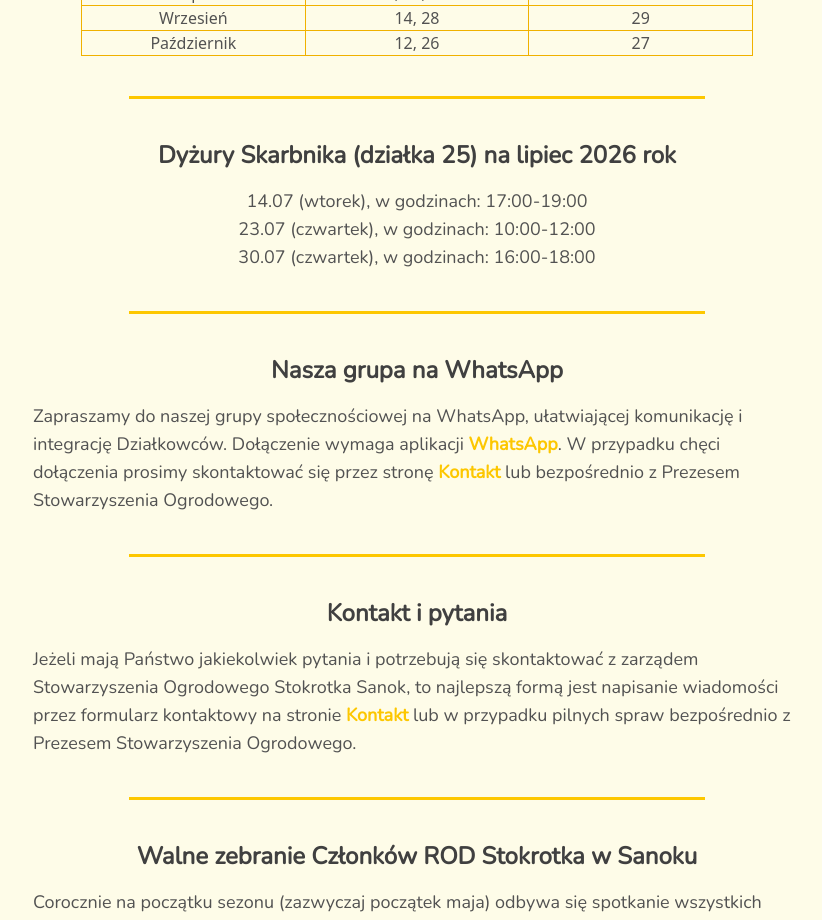
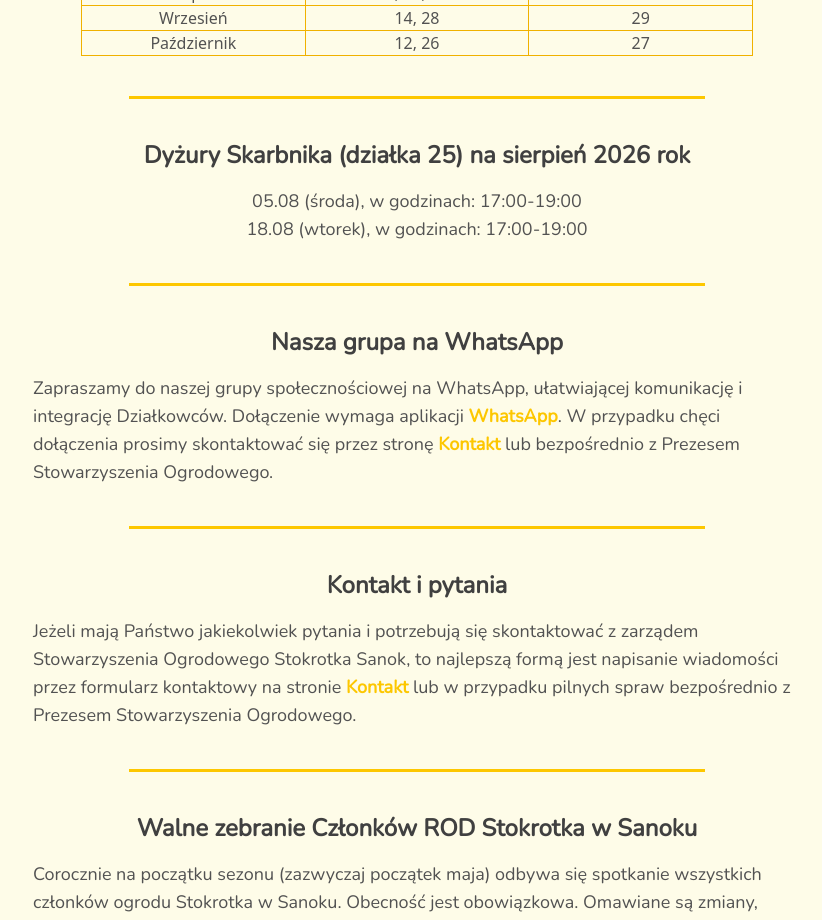
Before and after one commit to rafal-haduch/rod-stokrotka-portal, a Next.js app: page /information in a window 1280 px wide. Shown: the part 1280-2200 px from the top of the page, without its empty margins (223-1045 px from the left). Built offline with nearby package versions, Linux system fonts and the light colour scheme.

Commit message:
update: treasures duties

```diff
--- a/src/app/information/components/sections/TreasurersDutiesSection.tsx
+++ b/src/app/information/components/sections/TreasurersDutiesSection.tsx
@@ -2,8 +2,8 @@ import { treasurersDuties } from '@/data/treasurersDuties';
 
 export default function TreasurersDutiesSection() {
     return (
-        <section>
-            <h3 className="text-center">Dyżury Skarbnika (działka 25) na lipiec 2026 rok</h3>
+        <section id="dyzury-skarbnika">
+            <h3 className="text-center">Dyżury Skarbnika (działka 25) na sierpień 2026 rok</h3>
             <ul className="text-center">
                 {treasurersDuties.map((item, i) => (
                     <li key={i}>
--- a/src/data/treasurersDuties.ts
+++ b/src/data/treasurersDuties.ts
@@ -3,7 +3,6 @@ interface TreasurersDuties {
 }
 
 export const treasurersDuties: TreasurersDuties[] = [
-    { date: '14.07 (wtorek), w godzinach: 17:00-19:00' },
-    { date: '23.07 (czwartek), w godzinach: 10:00-12:00' },
-    { date: '30.07 (czwartek), w godzinach: 16:00-18:00' },
+    { date: '05.08 (środa), w godzinach: 17:00-19:00' },
+    { date: '18.08 (wtorek), w godzinach: 17:00-19:00' },
 ] as const;
```
